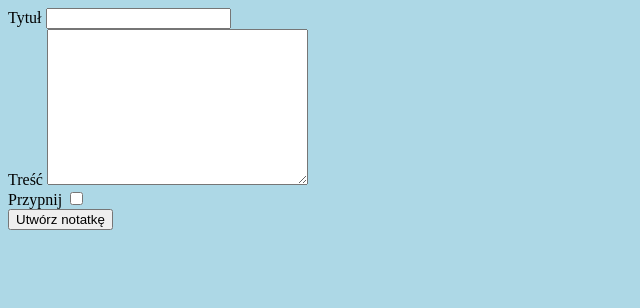
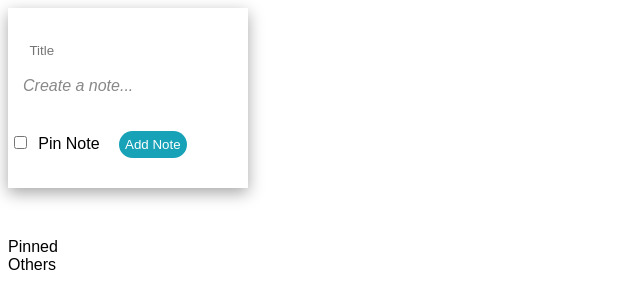
Before and after one commit to DominikPieprzyk/Program_Apk_Web, a website built with webpack: page Lab005/app/src/index.html in a window 1280 px wide. Shown: the whole page, without its empty margins (0-640 px from the left). Built offline with nearby package versions, Linux system fonts and the light colour scheme.

Commit message:
NaprawaSassa

```diff
--- a/Lab005/app/src/app.ts
+++ b/Lab005/app/src/app.ts
@@ -1,4 +1,4 @@
-import { Note } from './note';
+import { Note } from "./note";
 
 export class App {
   notes: Note[] = [];
@@ -6,37 +6,28 @@ export class App {
     this.start();
   }
   start(): void {
-        document.querySelector('#addNewNote')
-            .addEventListener('click', () => {
-                this.addNewNote;
+    document.querySelector("#addNewNote").addEventListener("click", () => {
+      this.addNewNote();
     });
-            this.loadNotes();
   }
   loadNotes(): void {
-        const noteList = localStorage.getItem('noteList');
-        if(noteList===null){
-            return;
-        }
-        const notes: Note[] = JSON.parse(noteList);
-        this.notes = notes;
-
+    if (this.notes.length == 0) return;
+    console.log(this.notes);
   }
 
   addNewNote(): void {
-        const newNoteTitle: string = document.querySelector<HTMLInputElement>('#title').value;
-        const newNoteContent: string = document.querySelector<HTMLInputElement>('#content').value;
-        const newNoteIsPinned: boolean = document.querySelector<HTMLInputElement>('#isPinned').checked;
+    const newNoteTitle: string =
+      document.querySelector<HTMLInputElement>("#title").value;
+    const newNoteText: string =
+      document.querySelector("[contenteditable]").textContent;
+    const isPinned: boolean =
+      document.querySelector<HTMLInputElement>("#pinned").checked;
+    this.notes.push(new Note(newNoteTitle, newNoteText, isPinned));
+
+    this.loadNotes();
   }
 
   saveData(data: any) {
-        localStorage.setItem('weatherData', JSON.stringify(data));
-    }
-    getData() {
-        const data = localStorage.getItem('weatherData');
-        if (data) {
-            return JSON.parse(data);
-        } else {
-            return {};
+    localStorage.setItem("notes", JSON.stringify(data));
   }
 }
-}
--- a/Lab005/app/src/index.html
+++ b/Lab005/app/src/index.html
@@ -6,24 +6,25 @@
     <title>Note-App</title>
   </head>
   <body>
-    <div id="newNote">
-      <div>
-        <label for="title">Tytuł</label>
-        <input type="text" name="title" id="title">
+    <main>
+      <div id="newNote">
+        <div><input id="title" type="text" placeholder="Title" /></div>
+        <div>
+          <span contenteditable data-placeholder="Create a note..."></span>
+        </div>
+        <input type="checkbox" id="pinned" name="pinned" />
+        <label for="pinned">Pin Note</label>
+        <button id="addNewNote">Add Note</button>
       </div>
-      <div>
-        <label for="content">Treść</label>
-        <textarea name="content" id="content" cols="30" rows="10"></textarea>
+      <div class="notes">
+        <div class="pinned">
+          <label>Pinned</label>
+        </div>
+        <div class="others">
+          <label>Others</label>
+        </div>
       </div>
-      <div>
-        <label for="isPinned">Przypnij</label>
-        <input type="checkbox" name="isPinned" id="isPinned">
-      </div>
-      <button id="addNewNote">Utwórz notatkę</button>
-    </div>
-    <section id="notes">
-
-    </section>
+    </main>
     <script src="index.js"></script>
   </body>
 </html>
--- a/Lab005/app/src/main.scss
+++ b/Lab005/app/src/main.scss
@@ -1,3 +1,57 @@
 body {
-  background: lightblue;
+  box-sizing: border-box;
 }
+[contenteditable] {
+  outline: 0px solid transparent;
+}
+[data-placeholder]:empty:before {
+  content: attr(data-placeholder);
+  color: #888;
+  font-style: italic;
+}
+label {
+  font: 1rem "Fira Sans", sans-serif;
+}
+
+input {
+  margin: 0.4rem;
+}
+input:focus {
+  outline: none;
+}
+#newNote {
+  width: 15rem;
+  height: 10rem;
+  box-shadow: rgba(0, 0, 0, 0.35) 0px 5px 15px;
+  padding-top: 20px;
+  font: 1rem "Fira Sans", sans-serif;
+  div {
+    margin-top: 6px;
+    input {
+      border: 0;
+      padding: 3px;
+      padding-left: 15px;
+    }
+    span {
+      display: inline-block;
+      min-height: 50px;
+      width: 100%;
+      padding: 3px;
+      padding-left: 15px;
+    }
+    span:hover {
+      cursor: text;
+    }
+  }
+  button {
+    background-color: #17a2b8;
+    color: white;
+    border: 0;
+    border-radius: 20px;
+    margin-left: 15px;
+    padding: 6px;
+  }
+}
+.notes {
+  margin-top: 50px;
+}
```
Also changed, not shown: Lab005/app/package.json (+4 -4 lines), Lab005/app/src/note.ts (line endings or trailing spaces), 1 other file. Lines whose indentation alone changed are shown as unchanged.
